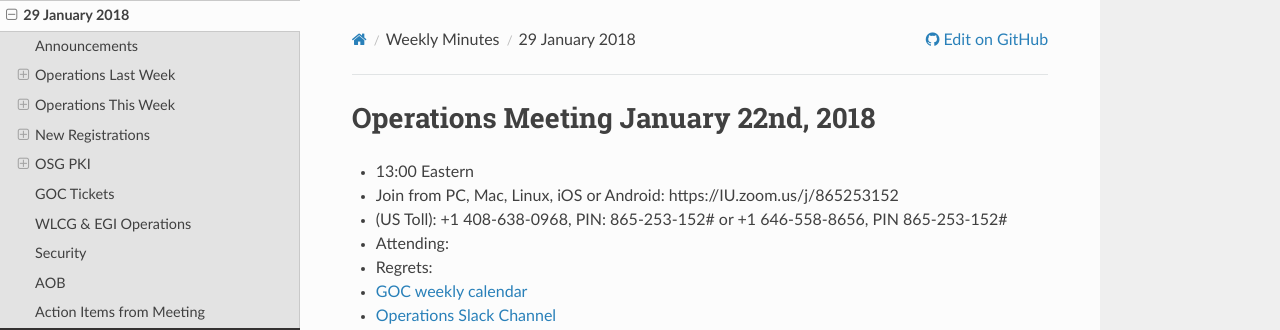
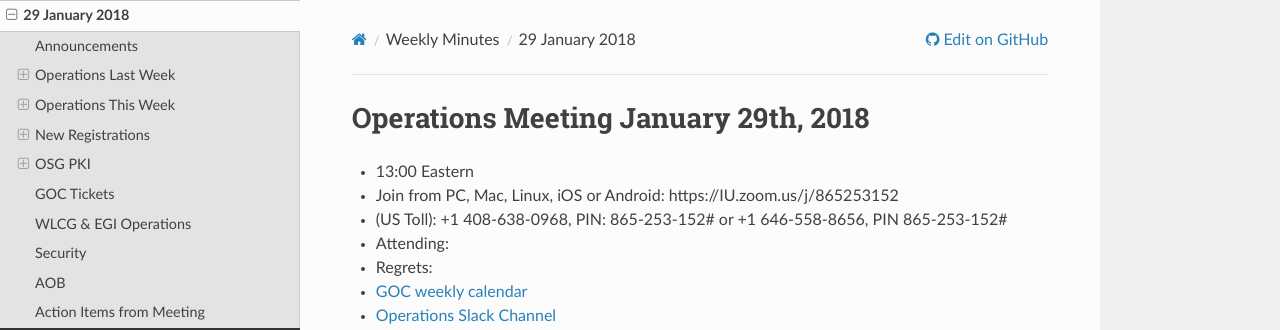
Before and after one commit to osg-htc/operations, an MkDocs documentation site: the page built from docs/WeeklyMinutes/29Jan2018.md, in a window 1280 px wide and 900 px high. Shown: the top 330 px of the window. Built offline with MkDocs 1.6.1, drawn with Linux system fonts in a browser that asks for light colours; nearby versions of some CDN libraries; old or Windows-style settings are respelled for this version of MkDocs.

Commit message:
Update 29Jan2018.md

```diff
--- a/docs/WeeklyMinutes/29Jan2018.md
+++ b/docs/WeeklyMinutes/29Jan2018.md
@@ -1,4 +1,4 @@
-# Operations Meeting January 22nd, 2018
+# Operations Meeting January 29th, 2018
    * 13:00 Eastern
    * Join from PC, Mac, Linux, iOS or Android: https://IU.zoom.us/j/865253152
    * (US Toll): +1 408-638-0968, PIN: 865-253-152# or +1 646-558-8656, PIN 865-253-152#
```
